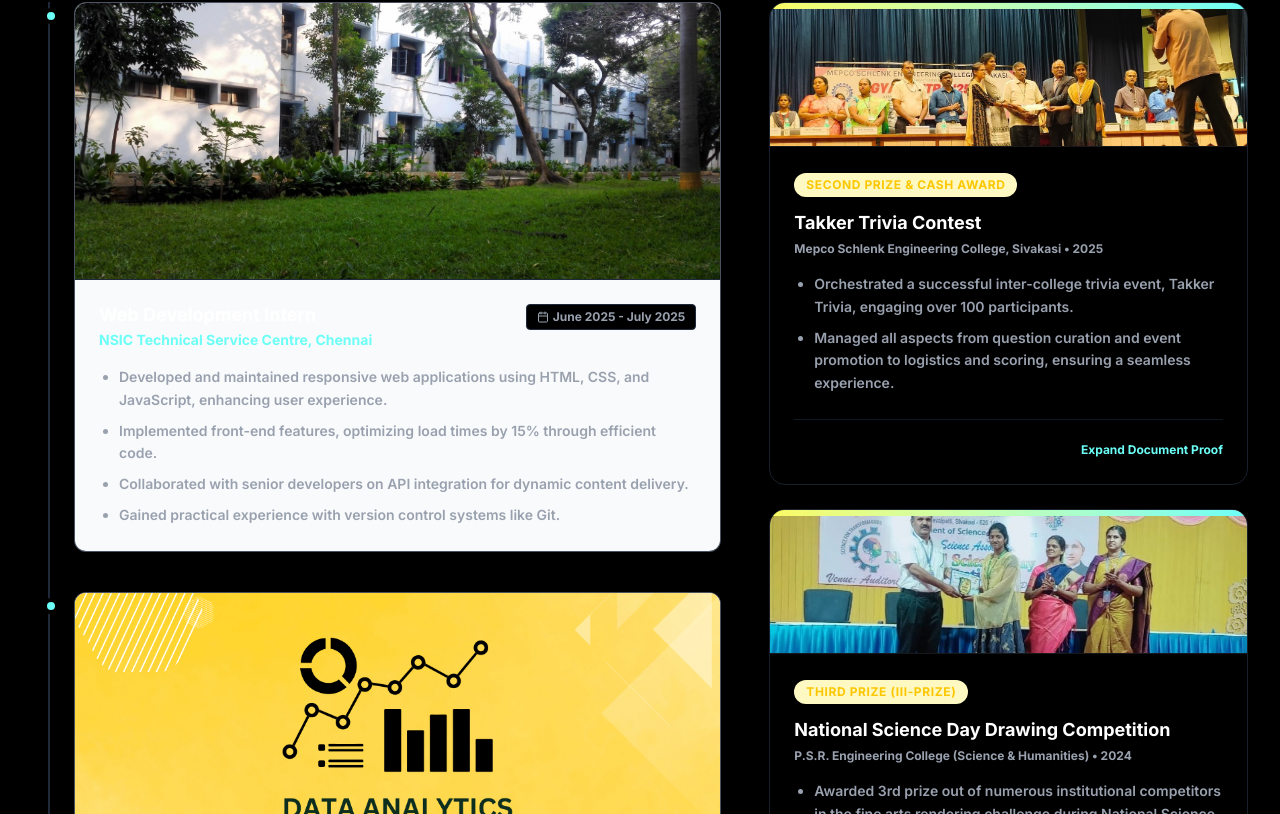
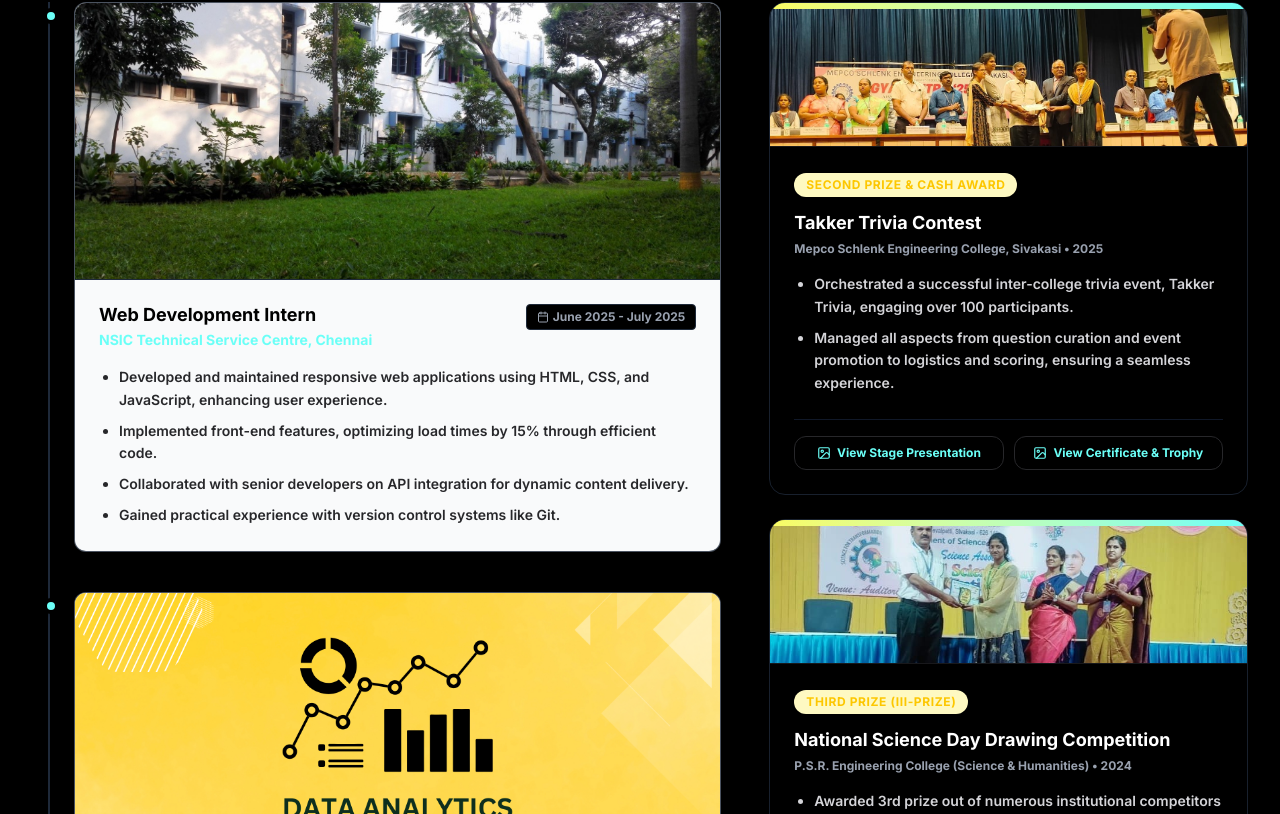
Before and after one commit to Gnanadhivya/portfolio, a React (Vite) app: page / in a window 1280 px wide. Shown: the part 2246-3060 px from the top of the page. Built offline with nearby package versions, Linux system fonts and the light colour scheme.

Commit message:
Refactor achievement display and media handling

```diff
--- a/src/components/Experience.jsx
+++ b/src/components/Experience.jsx
@@ -91,6 +91,8 @@ export default function Experience() {
       year: '2025',
       prize: 'Second Prize & Cash Award',
       image: '/certs/mepco.jpeg',
+      stageImage: '/certs/certificate.jpeg',
+      isDualMedia: true,
       details: [
         'Orchestrated a successful inter-college trivia event, Takker Trivia, engaging over 100 participants.',
         'Managed all aspects from question curation and event promotion to logistics and scoring, ensuring a seamless experience.',
@@ -108,9 +110,9 @@ export default function Experience() {
       event: 'National Science Day Drawing Competition',
       year: '2024',
       prize: 'Third Prize (III-Prize)',
-      image: '/certs/Drawing photo.jpeg', // Main preview card thumbnail image
-      stageImage: '/certs/drawing.jpeg', // Second alternative image asset configuration
-      isDualMedia: true, // Special state identifier flag
+      image: '/certs/Drawing photo.jpeg',
+      stageImage: '/certs/drawing.jpeg',
+      isDualMedia: true,
       details: [
         'Awarded 3rd prize out of numerous institutional competitors in the fine arts rendering challenge during National Science Day.',
         'Recognized with an official commemorative shield award and merit certification profile background document.',
@@ -127,7 +129,6 @@ export default function Experience() {
       institution: 'National & Collegiate Competitions',
       event: 'Hackathon Participation',
       year: '2024 - 2026',
-      prize: 'Rapid Prototype Developer',
       image: '/achievements/hackathons.png',
       details: [
         'Participated in multiple national and collegiate hackathons, collaborating in teams of 3-4 to build prototype applications under strict 24-48h constraints.',
@@ -186,19 +187,19 @@ export default function Experience() {
                     <div className="p-6">
                       <div className="flex flex-col sm:flex-row sm:justify-between sm:items-start gap-2 mb-4">
                         <div>
-                          <h4 className="font-extrabold text-lg text-gray-955 dark:text-white leading-tight">
+                          <h4 className="font-extrabold text-lg text-zinc-900 dark:text-black leading-tight">
                             {intern.role}
                           </h4>
                           <p className="text-[#8B3DFF] dark:text-[#6bfff7] text-sm font-black mt-1">
                             {intern.company}
                           </p>
                         </div>
-                        <span className="inline-flex items-center gap-1 text-xs font-bold text-gray-400 dark:text-gray-450 whitespace-nowrap bg-white dark:bg-black px-2.5 py-1 rounded border border-gray-200 dark:border-gray-800">
+                        <span className="inline-flex items-center gap-1 text-xs font-bold text-gray-600 dark:text-gray-400 whitespace-nowrap bg-white dark:bg-black px-2.5 py-1 rounded border border-gray-200 dark:border-gray-800">
                           <Calendar className="h-3 w-3" /> {intern.duration}
                         </span>
                       </div>
 
-                      <ul className="list-disc pl-5 space-y-2 text-gray-655 dark:text-gray-400 text-sm font-semibold leading-relaxed">
+                      <ul className="list-disc pl-5 space-y-2 text-zinc-800 dark:text-black-300 text-sm font-semibold leading-relaxed">
                         {intern.bullets.map((bullet, bIdx) => (
                           <li key={bIdx}>{bullet}</li>
                         ))}
@@ -210,7 +211,6 @@ export default function Experience() {
             </div>
           </div>
 
-          {/* Right: Achievements */}
           <div id="achievements" className="lg:col-span-5 space-y-8 slide-in-right">
             <h3 className="text-2xl font-extrabold italic text-[#8B3DFF] dark:text-[#6bfff7] flex items-center gap-2 mb-6">
               <Trophy className="h-6 w-6" /> Achievements
@@ -243,44 +243,35 @@ export default function Experience() {
                       {ach.prize}
                     </span>
 
-                    <h4 className="font-extrabold text-lg text-gray-955 dark:text-white mb-1">
+                    <h4 className="font-extrabold text-lg text-zinc-900 dark:text-white mb-1">
                       {ach.event}
                     </h4>
-                    <p className="text-xs font-bold text-gray-400 dark:text-gray-450 mb-4">
+                    <p className="text-xs font-bold text-gray-600 dark:text-gray-400 mb-4">
                       {ach.institution} • {ach.year}
                     </p>
 
-                    <ul className="list-disc pl-5 space-y-2 text-gray-655 dark:text-gray-400 text-sm font-semibold leading-relaxed mb-6">
+                    <ul className="list-disc pl-5 space-y-2 text-zinc-800 dark:text-zinc-300 text-sm font-semibold leading-relaxed mb-6">
                       {ach.details.map((detail, dIdx) => (
                         <li key={dIdx}>{detail}</li>
                       ))}
                     </ul>
 
-                    {/* Conditional Action Render Block for Drawing Competition Details */}
-                    {ach.isDualMedia ? (
+                    {/* Conditional Action Render Block for Presentation Modals */}
+                    {ach.isDualMedia && (
                       <div className="flex flex-col sm:flex-row gap-2.5 border-t border-gray-150 dark:border-gray-900 pt-4 mt-4">
                         <button
                           onClick={() => setActiveMedia(ach.image)}
                           className="flex-1 flex items-center justify-center gap-1.5 text-xs font-extrabold px-3 py-2 border border-zinc-200 dark:border-zinc-800 rounded-xl hover:bg-zinc-100 dark:hover:bg-zinc-900 transition-colors cursor-pointer text-[#8B3DFF] dark:text-[#6bfff7]"
                         >
                           <ImageIcon className="h-3.5 w-3.5" />
-                          <span>View Stage Presentation </span>
+                          <span>View Stage Presentation</span>
                         </button>
                         <button
                           onClick={() => setActiveMedia(ach.stageImage)}
                           className="flex-1 flex items-center justify-center gap-1.5 text-xs font-extrabold px-3 py-2 border border-zinc-200 dark:border-zinc-800 rounded-xl hover:bg-zinc-100 dark:hover:bg-zinc-900 transition-colors cursor-pointer text-[#8B3DFF] dark:text-[#6bfff7]"
                         >
                           <ImageIcon className="h-3.5 w-3.5" />
-                          <span> View Certificate & Trophy</span>
-                        </button>
-                      </div>
-                    ) : (
-                      <div className="border-t border-gray-150 dark:border-gray-900 pt-4 mt-4 text-right">
-                        <button
-                          onClick={() => setActiveMedia(ach.image)}
-                          className="inline-flex items-center gap-1 text-xs font-extrabold text-[#8B3DFF] dark:text-[#6bfff7] hover:underline cursor-pointer"
-                        >
-                          <span>Expand Document Proof</span>
+                          <span>View Certificate & Trophy</span>
                         </button>
                       </div>
                     )}
@@ -302,7 +293,6 @@ export default function Experience() {
             onClick={(e) => e.stopPropagation()}
             className="relative max-w-4xl max-h-[85vh] overflow-hidden flex flex-col items-center rounded-2xl bg-black/40 border border-zinc-800 p-1 shadow-2xl"
           >
-            {/* Upper floating close wrapper */}
             <button
               onClick={() => setActiveMedia(null)}
               className="absolute top-4 right-4 text-white bg-black/60 hover:bg-black/80 backdrop-blur-sm p-2 rounded-full transition-colors z-20 cursor-pointer border border-white/10"
@@ -313,7 +303,7 @@ export default function Experience() {
 
             <img
               src={activeMedia}
-              alt="Achievement media visual asset presentation proof"
+              alt="Achievement proof verification preview"
               className="max-w-full max-h-[80vh] object-contain rounded-xl"
               onError={(e) => {
                 e.target.style.display = 'none';
```
